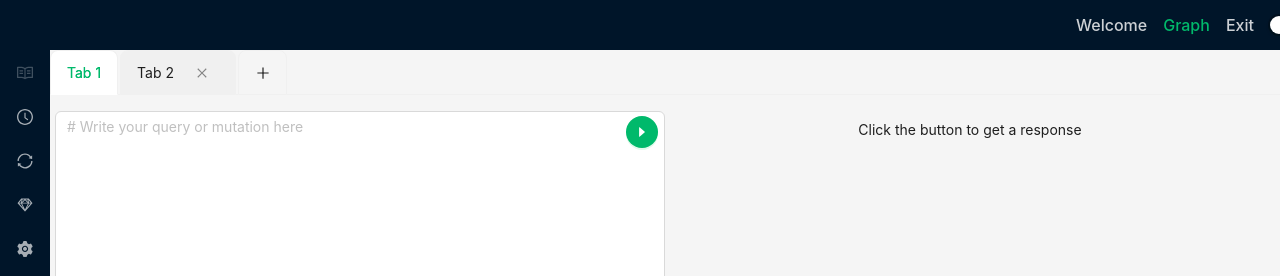
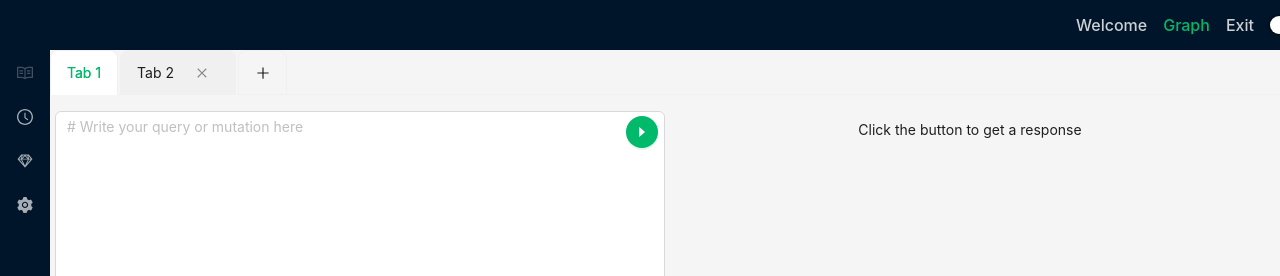
Before and after one commit to JanaAhurtsova/graphiql-app, a React (Vite) app in the folder GraphQL/: page /graph in a window 1280 px wide. Shown: the top 276 px of the page. Built offline with nearby package versions, Linux system fonts and the light colour scheme; no server answers; sample sign-in values are in the browser's storage.

Commit message:
fix: delete refresh

```diff
--- a/GraphQL/src/assets/json/localization.json
+++ b/GraphQL/src/assets/json/localization.json
@@ -7,7 +7,6 @@
     "exit": "Exit",
     "documentation": "Documentation",
     "history": "History",
-    "reFresh": "re-fresh",
     "shortKeys": "Short heys",
     "settings": "Settings",
     "tab": "Tab",
@@ -44,7 +43,6 @@
     "exit": "Выйти",
     "documentation": "Документация",
     "history": "История",
-    "reFresh": "Обновить",
     "shortKeys": "Горячие клавиши",
     "settings": "Настройки",
     "tab": "Вкладка",
--- a/GraphQL/src/components/sidebar/Sidebar.tsx
+++ b/GraphQL/src/components/sidebar/Sidebar.tsx
@@ -1,6 +1,5 @@
 import {
   ClockCircleOutlined,
-  SyncOutlined,
   ReadOutlined,
   SketchOutlined,
   SettingFilled,
@@ -89,8 +88,6 @@ export const Sidebar = () => {
           case Options.HISTORY:
             setShowModal(setHistory, true);
             break;
-          case Options.REFRESH:
-            break;
           case Options.SHORT:
             setShowModal(setModalKeys, true);
             break;
@@ -106,7 +103,6 @@ export const Sidebar = () => {
   const items: MenuItem[] = [
     getItem(langJSON[lang].documentation, Options.DOCUMENTATION, <ReadOutlined />),
     getItem(langJSON[lang].history, Options.HISTORY, <ClockCircleOutlined />),
-    getItem(langJSON[lang].reFresh, Options.REFRESH, <SyncOutlined />),
     getItem(langJSON[lang].shortKeys, Options.SHORT, <SketchOutlined />),
     getItem(langJSON[lang].settings, Options.SETTINGS, <SettingFilled />),
   ];
--- a/GraphQL/src/managers/sidebar/Sidebar.tsx
+++ b/GraphQL/src/managers/sidebar/Sidebar.tsx
@@ -1,7 +1,6 @@
 export enum Options {
   DOCUMENTATION = 'Documentation',
   HISTORY = 'History',
-  REFRESH = 'Re-fresh',
   SHORT = 'Short keys',
   SETTINGS = 'Settings',
 }
```
